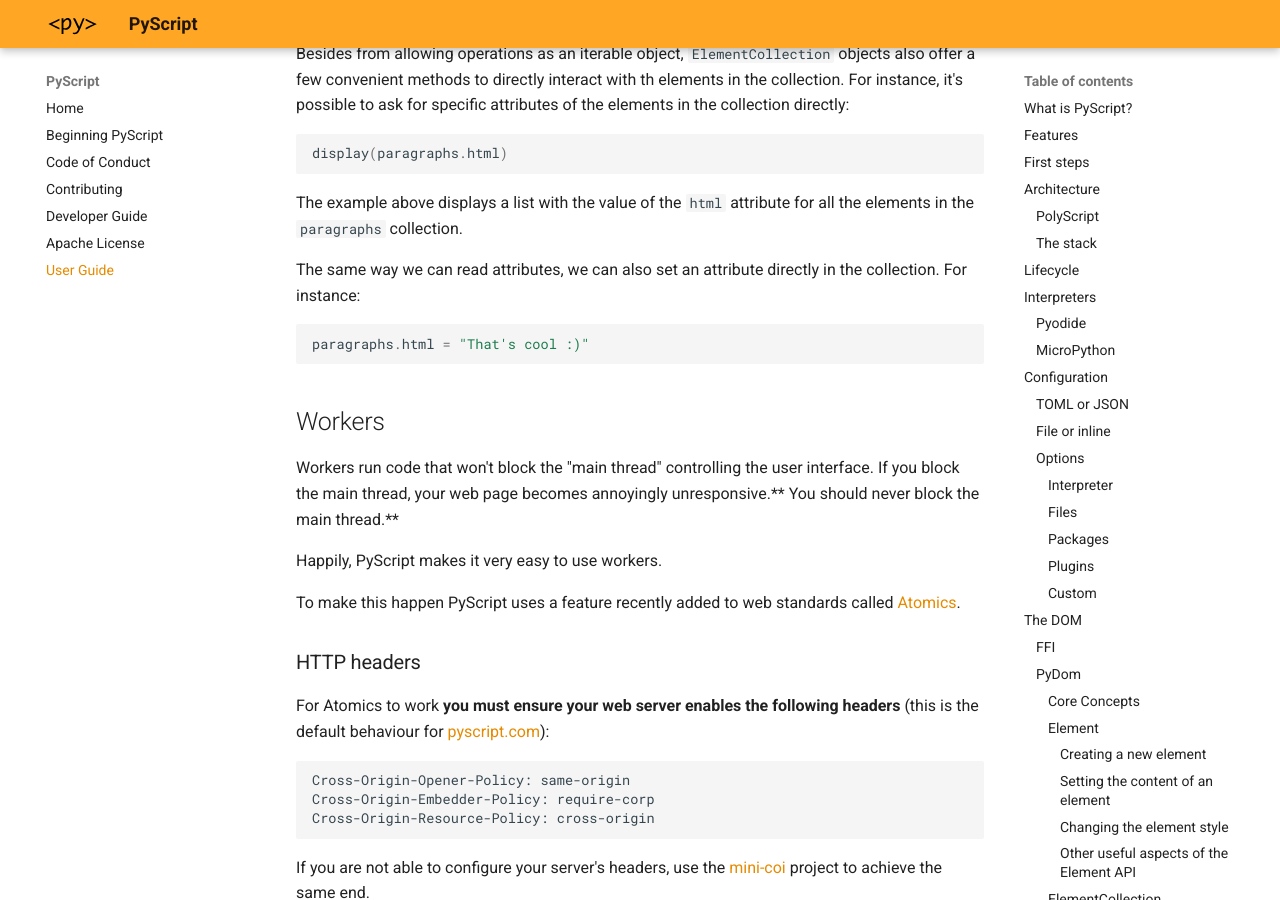
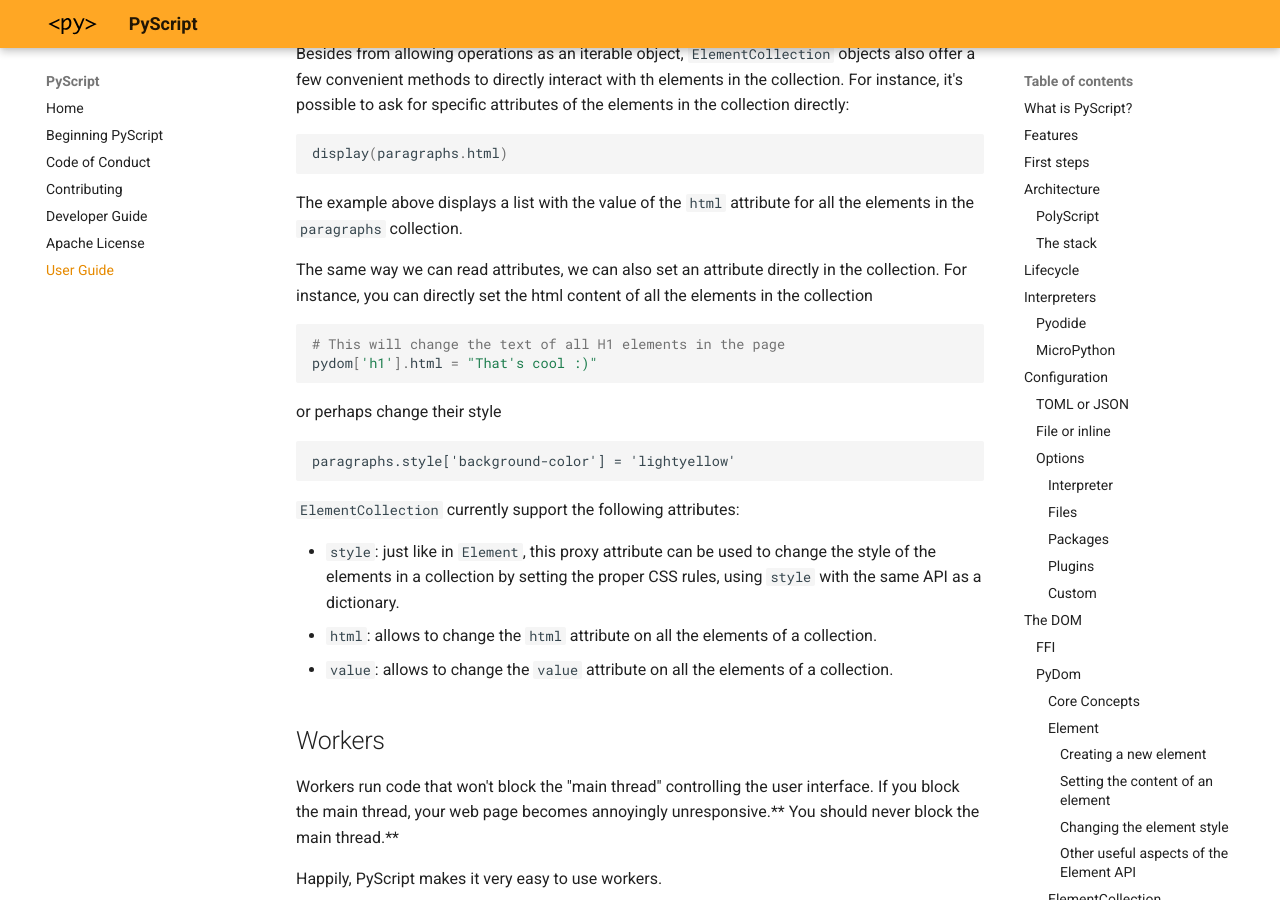
Before and after one commit to pyscript/docs, an MkDocs documentation site: the page built from docs/user-guide.md, in a window 1280 px wide and 900 px high, scrolled down 22044 px. Built offline with MkDocs 1.6.1 and Material for MkDocs 9.7.7, drawn with Linux system fonts in a browser that asks for light colours; the version menu is left out.

Commit message:
add Interacting with an ElementCollection

````diff
--- a/docs/user-guide.md
+++ b/docs/user-guide.md
@@ -1082,11 +1082,26 @@ display(paragraphs.html)
 The example above displays a list with the value of the `html` attribute for all the elements in the
 `paragraphs` collection.
 
-The same way we can read attributes, we can also set an attribute directly in the collection. For instance:
+The same way we can read attributes, we can also set an attribute directly in the collection. For instance,
+you can directly set the html content of all the elements in the collection
 
 ```python
-paragraphs.html = "That's cool :)"
+# This will change the text of all H1 elements in the page
+pydom['h1'].html = "That's cool :)"
 ```
+
+or perhaps change their style
+
+```
+paragraphs.style['background-color'] = 'lightyellow'
+```
+
+`ElementCollection` currently support the following attributes:
+
+* `style`: just like in `Element`, this proxy attribute can be used to change the style of the elements in
+a collection by setting the proper CSS rules, using `style` with the same API as a dictionary.
+* `html`: allows to change the `html` attribute on all the elements of a collection.
+* `value`: allows to change the `value` attribute on all the elements of a collection.
 
 
 ## Workers
````
